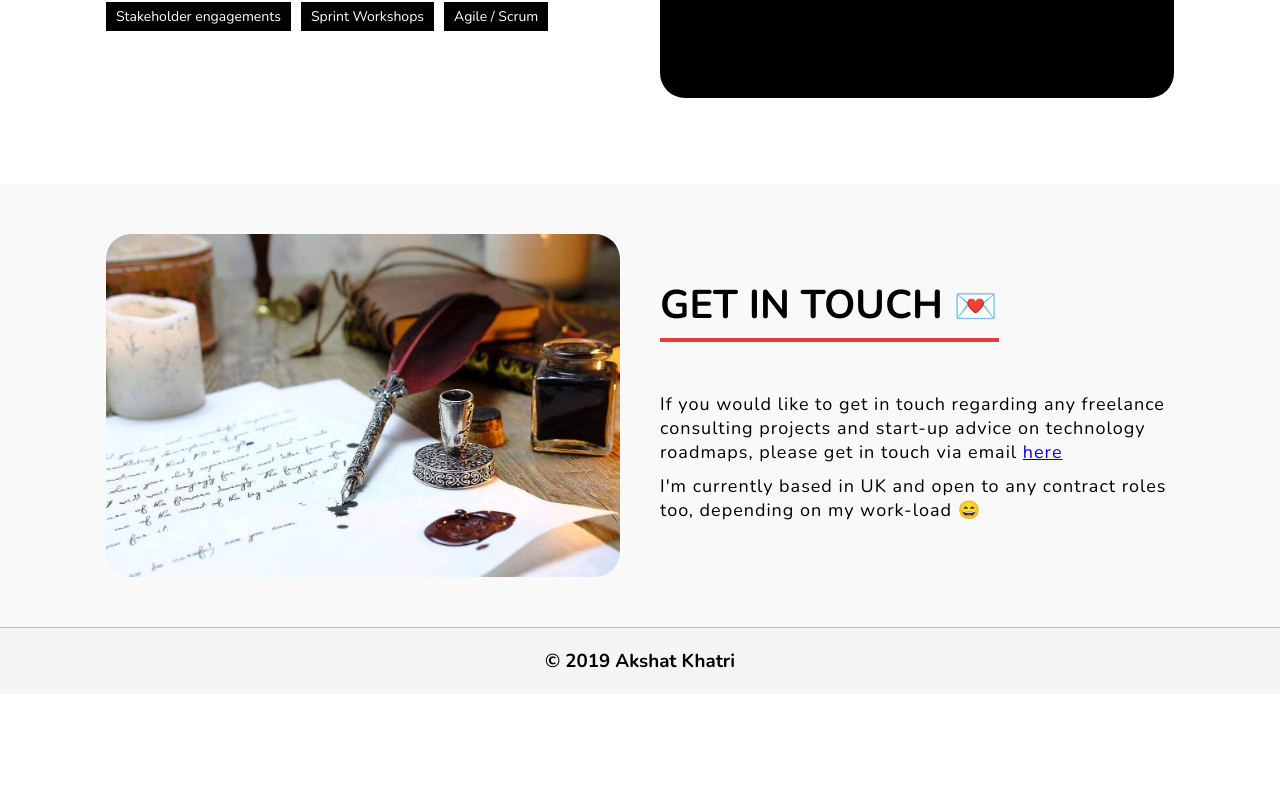
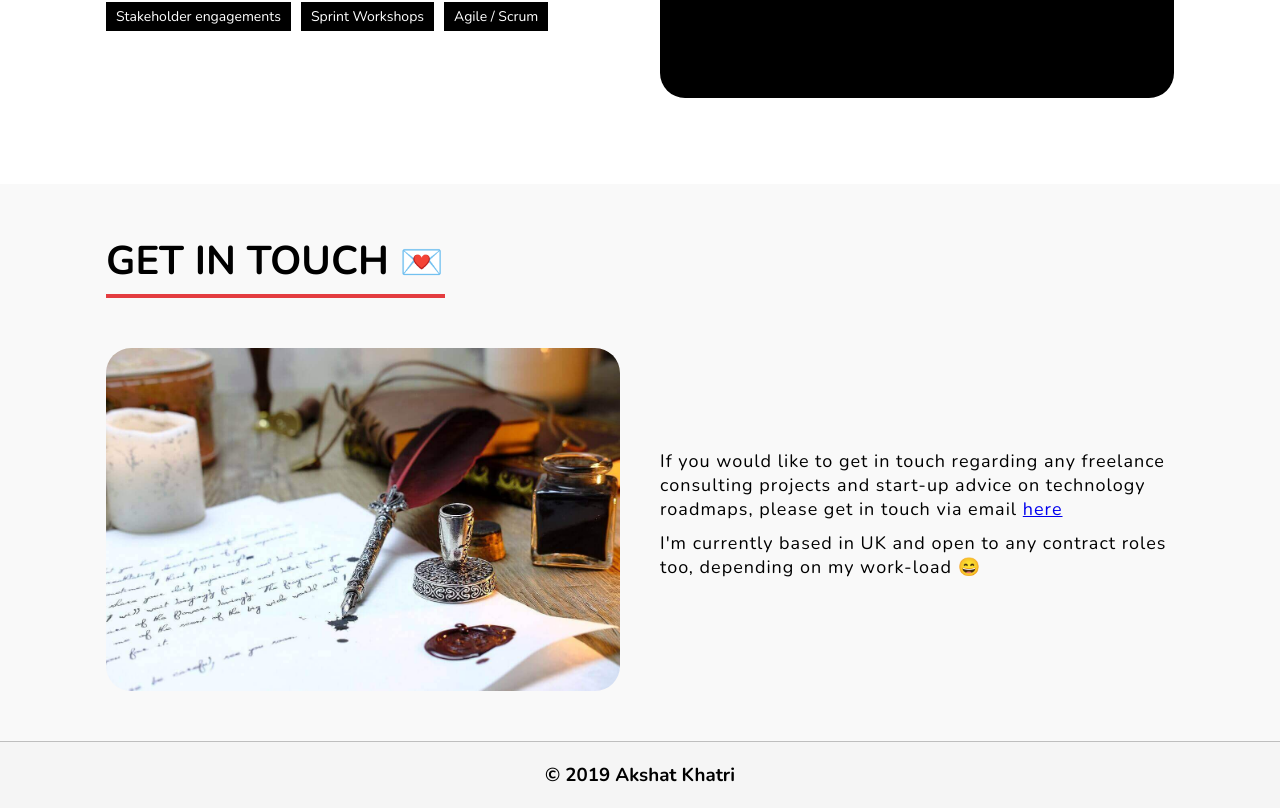
Before and after one commit to akhatri/portfolio-website, a React (Create React App) app: page / in a window 1280 px wide. Shown: the part 4804-5612 px from the top of the page. Before the commit the page ends 5498 px from the top, so only its background shows below. Built offline with nearby package versions, Linux system fonts and the light colour scheme.

Commit message:
Update Contact.js

```diff
--- a/src/layouts/Contact.js
+++ b/src/layouts/Contact.js
@@ -15,10 +15,10 @@ class Contact extends Component {
       <Fade>
         <section id="contact" className="bg-grey">
           <div className="container py-5">
+            <h1>Get in touch <span className="emoji" aria-label="Emoji heart letter" role="img">💌</span></h1>
             <div className="grid-wrapper col-2 align-center grid-gap-4">
               <img className="img-fluid rounded" src={ContactImage} alt="Get in touch" />
               <div>
-                <h1>Get in touch <span className="emoji" aria-label="Emoji heart letter" role="img">💌</span></h1>
                 <p>If you would like to get in touch regarding any freelance consulting projects and start-up advice on technology roadmaps, please get in touch via email <a href="mailto:akshatster@gmail.com">here</a></p>
                 <p>I'm currently based in UK and open to any contract roles too, depending on my work-load <span aria-label="Emoji smiley" role="img">😄</span></p>
               </div>
```
